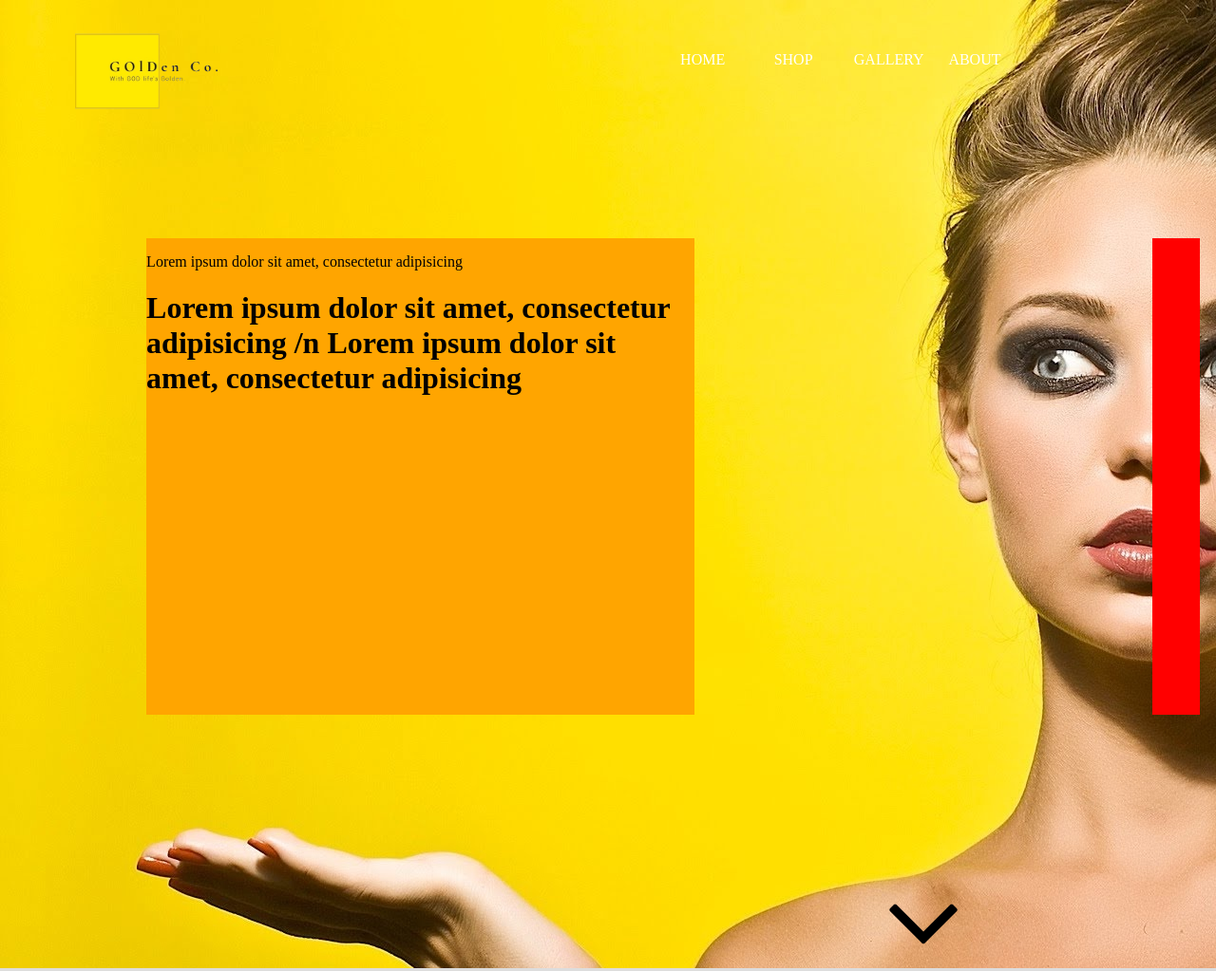
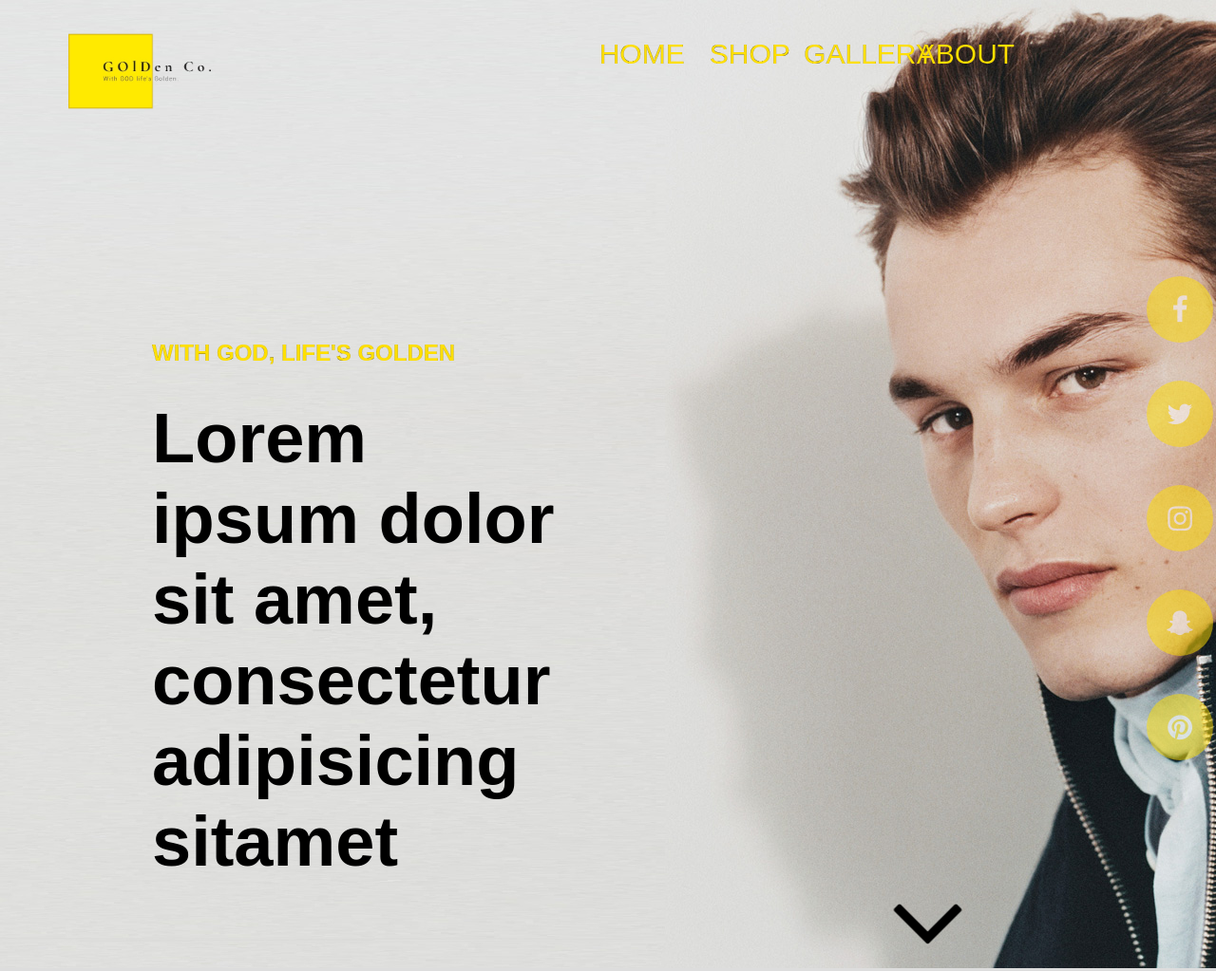
Before and after one commit to CheezitsCrust/GoldenCo, a plain HTML site: page index.htm in a window 1280 px wide. Shown: the top 1023 px of the page at 95% size. Drawn offline with Linux system fonts and the light colour scheme.

Commit message:
More improvements to Webpage UI
Made minor changes to the .topContainer grid template.
Changed background img, model03.jpg.
Minor adjustments to navigation bar.
Linked fonts from google remote repo.
Linked social media icons from font awesome remote repo.
--------------------------------------------
Horizontal navigation bar does not fit well with this webpage imo, will learn how to and then implament a sideDrawerNavigation menu with javascript. This will create a single point on screen for the user to toggle the menu, and helps make design simpler.

```diff
--- a/css/styleSheet.css
+++ b/css/styleSheet.css
@@ -1,16 +1,19 @@
+
 body{
 margin:0 ;
 padding:0;
+
 }
 .topContainer{
   display:grid;
-  grid-template-columns: 1fr 1fr 2fr 1fr 1fr 1fr 1fr .5fr;
+  grid-template-columns: 1fr 1fr 2.4fr 1fr 1fr 1fr 1fr .5fr;
   grid-template-rows: 1fr .5fr 1fr 1fr  1fr 1fr .5fr;
   column-gap:20px;
   height:1020px;
   background-color:green;
-  background-image:url("../img/model02.jpg");
+  background-image:url("../img/model03.jpg");
   scroll-behavior: smooth;
+  overflow-x: : hidden;
 }
 .logo {
   background-color: ;
@@ -31,6 +34,7 @@ padding:0;
   height:80px;
   margin-top:40px;
   grid-column:4/8 ;
+  font-family: 'Spectral', sans-serif;
 }
 .navBar ul{
   width:80%;
@@ -38,32 +42,103 @@ padding:0;
   margin: 0;
   padding: 0;
   overflow: hidden;
-  background-color:;
-
 }
 .navBar li{
-  width:20%;
-  float: right;
+  width:25%;
+  float:left;
 }
 .navBar li a{
   display: block;
   color: white;
   text-align: center;
-  padding: 14px 16px;
   text-decoration: none;
+  color:#ffdf00;
+  -webkit-text-stroke: .1px black; /*used to give h1 text and outline */
+  font-size:30px;
 }
 .textArea {
-  background-color: orange;
-  grid-column: 2/5;
+  border-style: solid;
+  border-width: 3px;
+  border-radius: 4px ;
+  border-color: rgba(255, 157, 20, 0);
+  /** border-color: rgba(255, 157, 20, 0.26); **/
+  grid-column: 2/4;
   grid-row: 3/6 ;
+  font-size:14px;
+}
+.textArea p {
+  position:relative;
+  top:80px;
+  left:10px;
+  text-align: left;
+  color:#ffdf00;
+  -webkit-text-stroke: .1px black; /*used to give h1 text and outline */
+  font-size:24px;
+  display:inline-block;
+  font-family: 'Spectral', sans-serif;
+  font-weight:800;
+}
+.textArea h1 {
+  position:relative;
+  top:40px;
+  padding-left:10px;
+  font-size:
+  color:#ffdf00;
+  display:inline-block;
+  font-size:74px;
+  font-family: 'Spectral', sans-serif;
+  font-weight:700;
 }
 .social {
   grid-column: 8/9;
   grid-row: 3/6;
-  background-color: red;
-  width:50px;
-  padding-top: 80px;
+  background-color:;
+  width:73px;
+
 }
+.fa {
+  padding: 20px;
+  margin-top: 40px;
+  font-size: 30px;
+  width: 30px;
+  text-align: center;
+  text-decoration: none;
+   border-radius: 50%;  /* Circle icon*/
+/*  margin: 5px 2px; */  /* Square icon*/
+  display:block;
+  background: #ffdf00;
+  opacity: 0.5;
+}
+
+.fa:hover {
+    opacity: 1;
+}
+
+.fa-facebook {
+  /*  background: #3B5998; */
+    color: white;
+}
+/* Twitter */
+.fa-twitter {
+  /*  background: #55ACEE;*/
+    color: white;
+}
+/* instagram */
+.fa-instagram {
+/*  background: #125688;*/
+  color: white;
+}
+/* pinterest */
+.fa-pinterest {
+  /*background: #cb2027;*/
+  color: white;
+}
+/* snapchat */
+.fa-snapchat-ghost {
+/*  background: #fffc00;*/
+  color: white;
+}
+
 .scrollBttn {
   height:100px;
   grid-row:7/8;
--- a/index.htm
+++ b/index.htm
@@ -8,6 +8,9 @@
     <meta name="keywords" content="Resume">
     <meta name="author" content="Designe: © Copyright Colorlib - Glint, Web Programmer: Yelsin Sepulveda">
 
+
+    <link href="http://maxcdn.bootstrapcdn.com/font-awesome/4.7.0/css/font-awesome.min.css" rel="stylesheet">
+    <link href="https://fonts.googleapis.com/css?familyRoboto|Spectral|Archivo" rel="stylesheet">
     <link rel="stylesheet" type="text/css" href="css/styleSheet.css">
     <script src="scripts/main.js"></script>
 
@@ -24,19 +27,24 @@
 
       <div class=navBar>
         <ul> <!-- navbar li have a float:right for better aesthetics. List is populated from bottom to top inorder to insure correct display when launched in browser. -->
+          <li onclick="navClick()"><a href="#">HOME</a></li>
+          <li onclick="navClick()"><a href="#">SHOP</a></li>
+          <li onclick="navClick()"><a href="#">GALLERY</a></li>
           <li onclick="navClick()"><a href="#">ABOUT</a></li>
-          <li onclick="navClick()"><a href="#">GALLERY</a></li>
-          <li onclick="navClick()"><a href="#">SHOP</a></li>
-          <li onclick="navClick()"><a href="#">HOME</a></li>
         </ul>
       </div>
 
       <div class="textArea">
-        <p>Lorem ipsum dolor sit amet, consectetur adipisicing</p>
-        <h1> Lorem ipsum dolor sit amet, consectetur adipisicing /n Lorem ipsum dolor sit amet, consectetur adipisicing </h1>
+        <p> WITH GOD, LIFE'S GOLDEN</p>
+        <h1> Lorem ipsum dolor sit amet, consectetur adipisicing sitamet  </h1>
       </div>
 
       <div class="social">
+          <a href="#" class="fa fa-facebook" onclick="#"></a>
+          <a href="#" class="fa fa-twitter" onclick="#"></a>
+          <a href="#" class="fa fa-instagram" onclick="#"></a>
+          <a href="#" class="fa fa-snapchat-ghost" onclick="#"></a>
+          <a href="#" class="fa fa-pinterest" onclick="#"></a>
       </div>
 
       <div class="scrollBttn" onclick="scrollBttnClick()">
```
Also changed, not shown: img/downYellow.png, img/model03.jpg (added).
